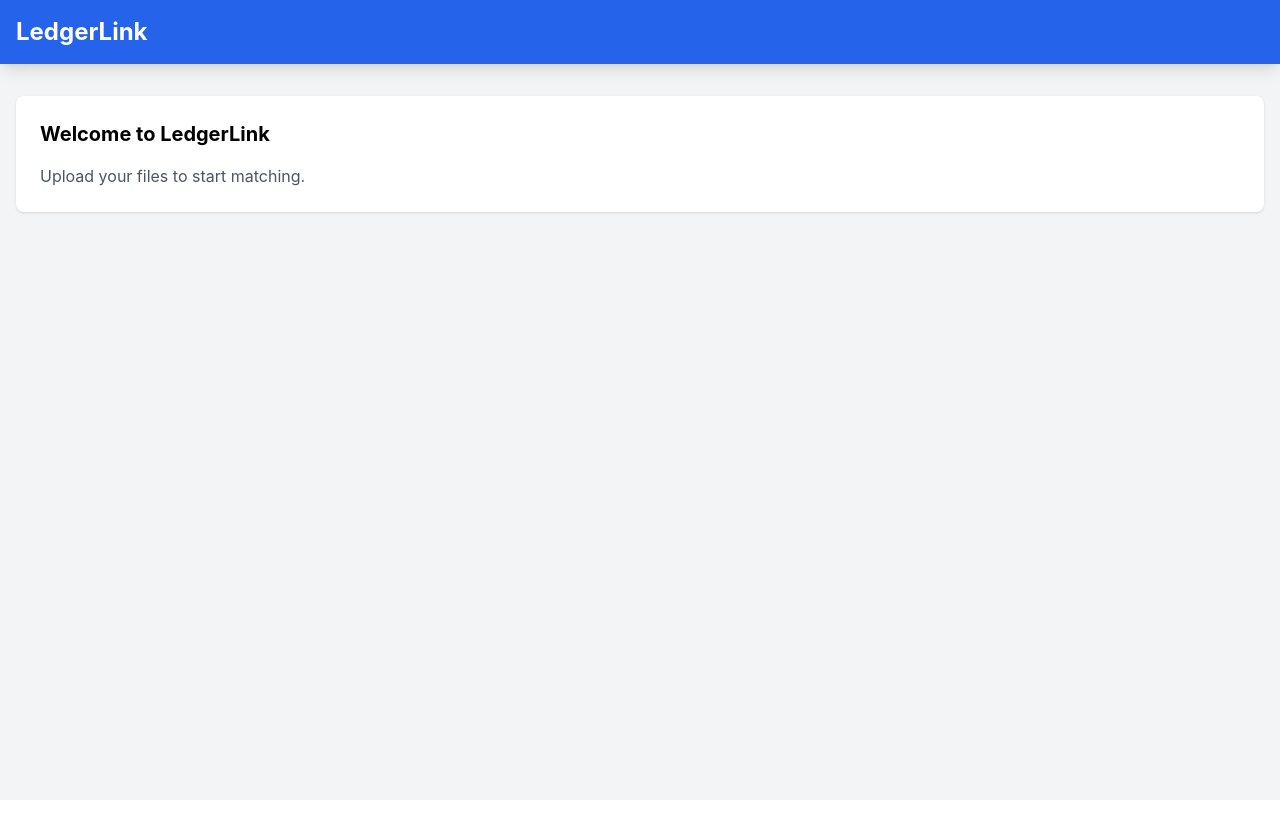
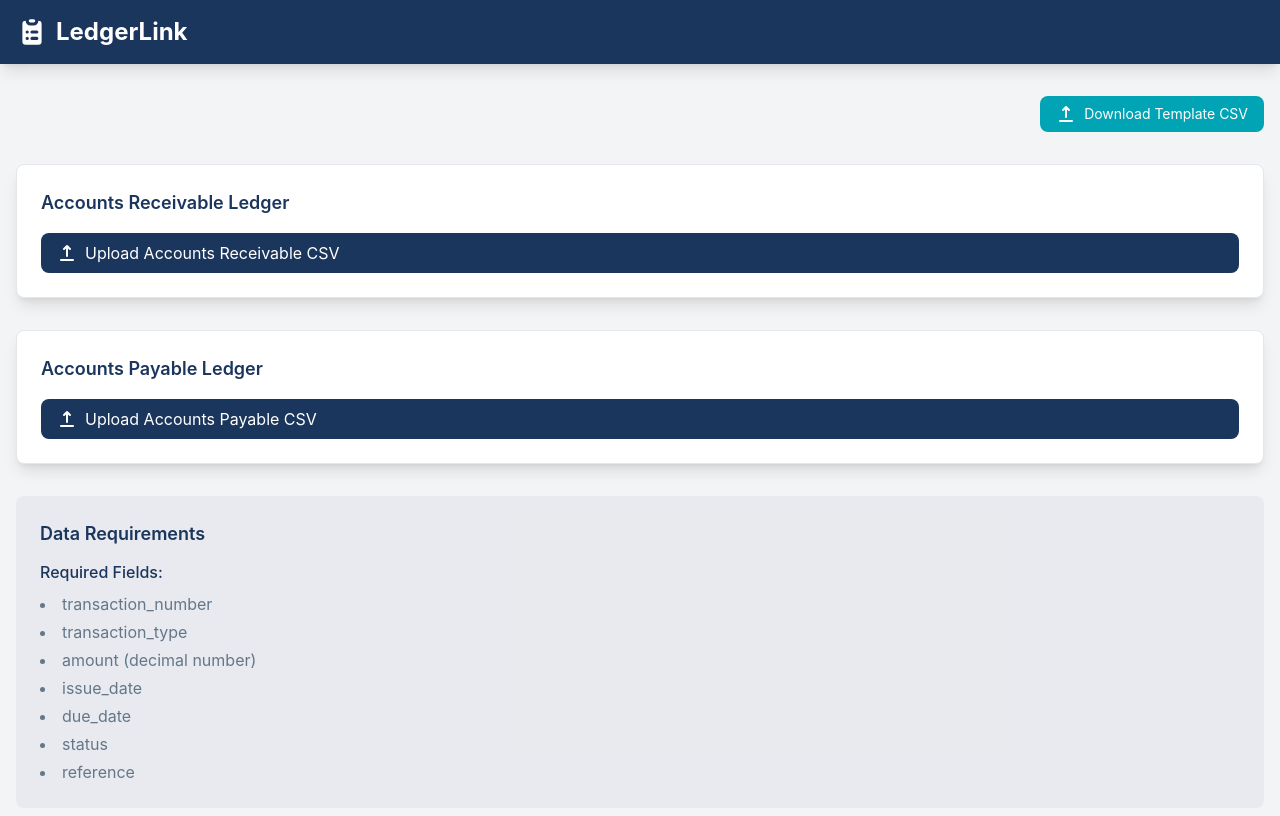
Before and after one commit to TomWall1/Ledger-Match, a React (Create React App) app in the folder frontend/: page / in a window 1280 px wide. Shown: the top 816 px of the page. Built offline with nearby package versions, Linux system fonts and the light colour scheme.

Commit message:
Add import functionality and styling

```diff
--- a/frontend/src/App.js
+++ b/frontend/src/App.js
@@ -1,18 +1,142 @@
-import React from 'react';
+import React, { useState } from 'react';
 import { BrowserRouter as Router, Routes, Route } from 'react-router-dom';
 
 function MainApp() {
+  const [files, setFiles] = useState({
+    company1: null,
+    company2: null
+  });
+
+  const handleTemplateDownload = () => {
+    const template = 'transaction_number,transaction_type,amount,issue_date,due_date,status,reference\nINV-001,Invoice,1000.00,2024-01-01,2024-02-01,Open,PO-123\nPYMT-001,Payment,-500.00,2024-01-15,2024-01-15,Open,INV-001';
+    const blob = new Blob([template], { type: 'text/csv' });
+    const url = URL.createObjectURL(blob);
+    const a = document.createElement('a');
+    a.href = url;
+    a.download = 'template.csv';
+    document.body.appendChild(a);
+    a.click();
+    document.body.removeChild(a);
+    URL.revokeObjectURL(url);
+  };
+
   return (
     <div className="min-h-screen bg-gray-100">
-      <nav className="bg-blue-600 text-white py-4 shadow-lg">
+      <nav className="bg-[#1B365D] text-white py-4 shadow-lg">
         <div className="container mx-auto px-4">
-          <h1 className="text-2xl font-bold">LedgerLink</h1>
+          <h1 className="text-2xl font-bold flex items-center">
+            <svg xmlns="http://www.w3.org/2000/svg" className="h-8 w-8 mr-2" viewBox="0 0 20 20" fill="currentColor">
+              <path d="M9 2a1 1 0 000 2h2a1 1 0 100-2H9z" />
+              <path fillRule="evenodd" d="M4 5a2 2 0 012-2 3 3 0 003 3h2a3 3 0 003-3 2 2 0 012 2v11a2 2 0 01-2 2H6a2 2 0 01-2-2V5zm3 4a1 1 0 000 2h.01a1 1 0 100-2H7zm3 0a1 1 0 000 2h3a1 1 0 100-2h-3zm-3 4a1 1 0 100 2h.01a1 1 0 100-2H7zm3 0a1 1 0 100 2h3a1 1 0 100-2h-3z" clipRule="evenodd" />
+            </svg>
+            LedgerLink
+          </h1>
         </div>
       </nav>
+
       <div className="container mx-auto px-4 py-8">
-        <div className="bg-white rounded-lg shadow p-6">
-          <h2 className="text-xl font-bold mb-4">Welcome to LedgerLink</h2>
-          <p className="text-gray-600">Upload your files to start matching.</p>
+        <div className="space-y-8">
+          {/* Template Download Button */}
+          <div className="flex justify-end">
+            <button
+              onClick={handleTemplateDownload}
+              className="px-4 py-2 text-sm bg-[#00A4B4] text-white rounded-lg hover:bg-[#008999] transition-colors flex items-center"
+            >
+              <svg xmlns="http://www.w3.org/2000/svg" className="h-5 w-5 mr-2" viewBox="0 0 20 20" fill="currentColor">
+                <path fillRule="evenodd" d="M3 17a1 1 0 011-1h12a1 1 0 110 2H4a1 1 0 01-1-1zM6.293 6.707a1 1 0 010-1.414l3-3a1 1 0 011.414 0l3 3a1 1 0 01-1.414 1.414L11 5.414V13a1 1 0 11-2 0V5.414L7.707 6.707a1 1 0 01-1.414 0z" clipRule="evenodd" />
+              </svg>
+              Download Template CSV
+            </button>
+          </div>
+
+          {/* AR Upload Section */}
+          <div className="bg-white rounded-lg shadow-lg p-6 border border-gray-200">
+            <h2 className="text-lg font-semibold mb-4 text-[#1B365D]">Accounts Receivable Ledger</h2>
+            <div className="flex flex-col space-y-4">
+              <button
+                onClick={() => document.getElementById('ar-upload').click()}
+                className="flex items-center px-4 py-2 bg-[#1B365D] text-white rounded-lg hover:bg-opacity-90 transition-colors"
+              >
+                <svg xmlns="http://www.w3.org/2000/svg" className="h-5 w-5 mr-2" viewBox="0 0 20 20" fill="currentColor">
+                  <path fillRule="evenodd" d="M3 17a1 1 0 011-1h12a1 1 0 110 2H4a1 1 0 01-1-1zM6.293 6.707a1 1 0 010-1.414l3-3a1 1 0 011.414 0l3 3a1 1 0 01-1.414 1.414L11 5.414V13a1 1 0 11-2 0V5.414L7.707 6.707a1 1 0 01-1.414 0z" clipRule="evenodd" />
+                </svg>
+                Upload Accounts Receivable CSV
+              </button>
+              <input
+                id="ar-upload"
+                type="file"
+                accept=".csv"
+                className="hidden"
+                onChange={(e) => {
+                  if (e.target.files[0]) {
+                    setFiles(prev => ({
+                      ...prev,
+                      company1: { type: 'csv', file: e.target.files[0] }
+                    }));
+                  }
+                }}
+              />
+              {files.company1?.file && (
+                <p className="text-sm text-[#7BDCB5]">
+                  ✓ {files.company1.file.name} uploaded
+                </p>
+              )}
+            </div>
+          </div>
+
+          {/* AP Upload Section */}
+          <div className="bg-white rounded-lg shadow-lg p-6 border border-gray-200">
+            <h2 className="text-lg font-semibold mb-4 text-[#1B365D]">Accounts Payable Ledger</h2>
+            <div className="flex flex-col space-y-4">
+              <button
+                onClick={() => document.getElementById('ap-upload').click()}
+                className="flex items-center px-4 py-2 bg-[#1B365D] text-white rounded-lg hover:bg-opacity-90 transition-colors"
+              >
+                <svg xmlns="http://www.w3.org/2000/svg" className="h-5 w-5 mr-2" viewBox="0 0 20 20" fill="currentColor">
+                  <path fillRule="evenodd" d="M3 17a1 1 0 011-1h12a1 1 0 110 2H4a1 1 0 01-1-1zM6.293 6.707a1 1 0 010-1.414l3-3a1 1 0 011.414 0l3 3a1 1 0 01-1.414 1.414L11 5.414V13a1 1 0 11-2 0V5.414L7.707 6.707a1 1 0 01-1.414 0z" clipRule="evenodd" />
+                </svg>
+                Upload Accounts Payable CSV
+              </button>
+              <input
+                id="ap-upload"
+                type="file"
+                accept=".csv"
+                className="hidden"
+                onChange={(e) => {
+                  if (e.target.files[0]) {
+                    setFiles(prev => ({
+                      ...prev,
+                      company2: { type: 'csv', file: e.target.files[0] }
+                    }));
+                  }
+                }}
+              />
+              {files.company2?.file && (
+                <p className="text-sm text-[#7BDCB5]">
+                  ✓ {files.company2.file.name} uploaded
+                </p>
+              )}
+            </div>
+          </div>
+
+          {/* Data Requirements Section */}
+          <div className="bg-[#1B365D] bg-opacity-5 rounded-lg p-6">
+            <h2 className="text-lg font-semibold mb-3 text-[#1B365D]">
+              Data Requirements
+            </h2>
+            <div>
+              <h3 className="font-medium text-[#1B365D] mb-2">Required Fields:</h3>
+              <ul className="list-disc list-inside space-y-1 text-[#647789]">
+                <li>transaction_number</li>
+                <li>transaction_type</li>
+                <li>amount (decimal number)</li>
+                <li>issue_date</li>
+                <li>due_date</li>
+                <li>status</li>
+                <li>reference</li>
+              </ul>
+            </div>
+          </div>
         </div>
       </div>
     </div>
```
